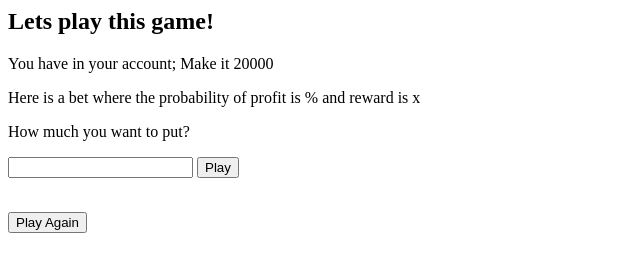
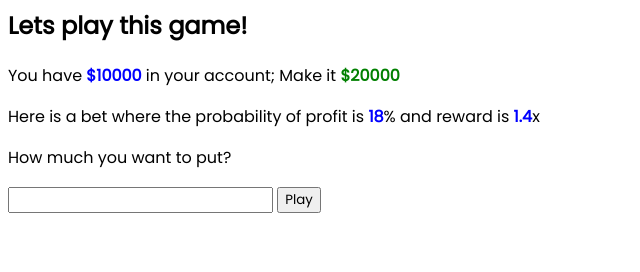
Before and after one commit to pkvpraveen/Trading-Game, a plain HTML site: page index.html in a window 1280 px wide. Shown: the whole page, without its empty margins (0-640 px from the left). Drawn offline with Linux system fonts and the light colour scheme.

Commit message:
updated index.html with proper html 5 structure

```diff
--- a/index.html
+++ b/index.html
@@ -1,3 +1,13 @@
+<html lang="en">
+<head>
+  <meta charset="utf-8">
+
+  <title>The Trading Game</title>
+  <meta name="description" content="The Trading Game to test your position sizing capabilities">
+  <meta name="author" content="pkvpraveen">
+  <link rel="stylesheet" type="text/css" href="style.css">
+</head>
+<body>
   <h2>Lets play this game!</h2>
   <p >You have <span id='amount'></span> in your account; <span id='heading'>Make it <span id='target'>20000</span></span></p>
   <p id='bet'>Here is a bet where the probability of profit is <span id='pop'></span>% and reward is <span id='reward'></span>x</p>
@@ -12,3 +22,6 @@
   </div>
   <br/>
   <button id='play-again'>Play Again</button>
+  <script src="script.js"></script>
+</body>
+</html>
```
Lines whose indentation alone changed are shown as unchanged.
